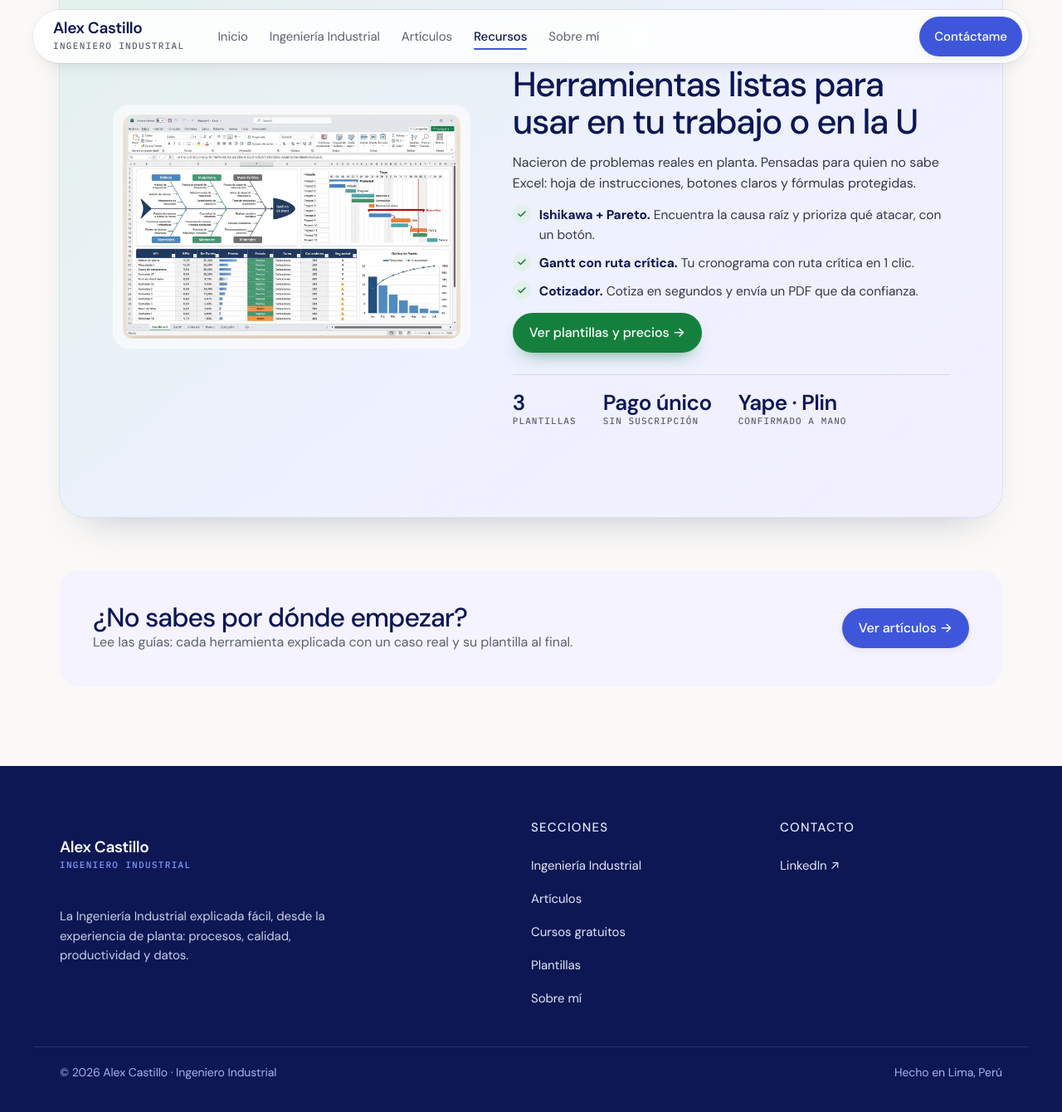
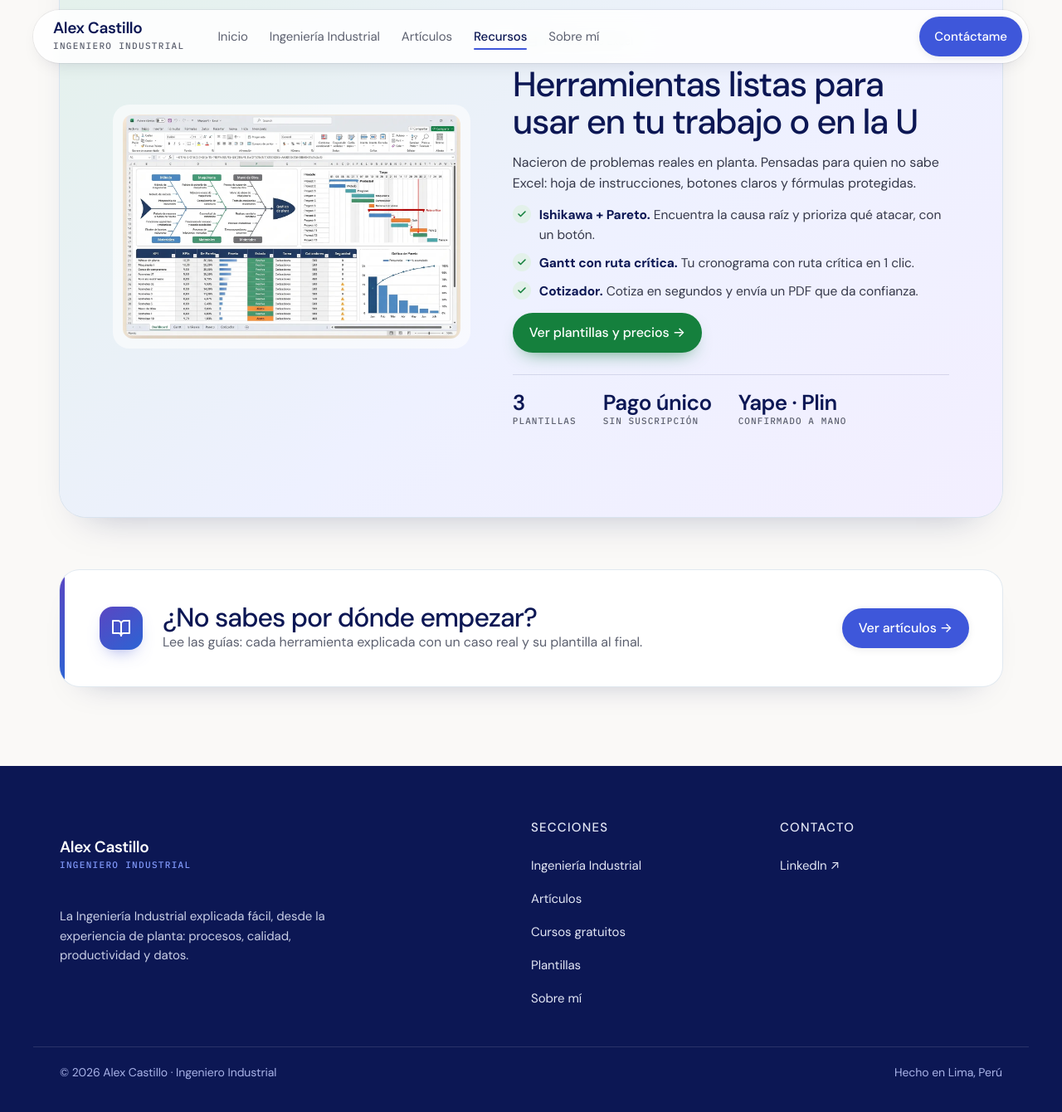
Before and after one commit to AlexCastilloFar/AlexCastilloFar.github.io, a Jekyll site: the page built from recursos/index.html, in a window 1280 px wide and 1400 px high, scrolled down 1355 px. Shown: the top 1340 px of the window at 83% size. Built offline with Jekyll 4.4.1, drawn with Linux system fonts in a browser that asks for light colours.

Commit message:
Recursos: cierre en tarjeta blanca con franja de color (pendiente de aprobación)
Co-Authored-By: Claude Opus 5.5 <noreply@anthropic.com>
Claude-Session: https://claude.ai/code/session_01PDpecnC4qJskpxKXANRDtd

```diff
--- a/assets/css/style.css
+++ b/assets/css/style.css
@@ -1397,3 +1397,11 @@ body:not(.s-inicio):not(.l-post):not(.s-plantillas):not(.s-ingenieria) main{back
 .rc-sellos.claro b{color:var(--ink)}
 .rc-sellos.claro small{color:var(--muted)}
 .rc-light .rc-txt{gap:14px}
+/* Cierre de Recursos: tarjeta blanca con franja de color (distinta de las tarjetas de arriba y del pie) */
+.rc-cta{position:relative;overflow:hidden;background:#fff;justify-content:flex-start;box-shadow:0 0 0 1px var(--line),0 20px 40px -30px rgba(12,23,84,.35);padding-left:clamp(32px,4vw,48px)}
+.rc-cta::before{content:"";position:absolute;left:0;top:0;bottom:0;width:6px;background:linear-gradient(180deg,#5a46c2,#2c64d4)}
+.rc-cta>div{flex:1;min-width:220px}
+.rc-cta .btn{margin-left:auto}
+.rc-cta-ico{width:52px;height:52px;border-radius:16px;display:grid;place-items:center;flex:none;background:linear-gradient(140deg,#5a46c2,#2c64d4);color:#fff;box-shadow:0 10px 22px -12px rgba(63,79,207,.7)}
+.rc-cta-ico svg{width:24px;height:24px}
+@media (max-width:600px){.rc-cta .btn{margin-left:0}}
--- a/recursos/index.html
+++ b/recursos/index.html
@@ -58,7 +58,7 @@ description: Cursos gratuitos con sus clases ordenadas y plantillas de Excel par
 <section class="rc-sec rc-fin">
   <div class="wrap">
     <div class="rc-cta">
-      <div><h2>¿No sabes por dónde empezar?</h2><p>Lee las guías: cada herramienta explicada con un caso real y su plantilla al final.</p></div>
+      <span class="rc-cta-ico">{% include icon.html n="libro" %}</span><div><h2>¿No sabes por dónde empezar?</h2><p>Lee las guías: cada herramienta explicada con un caso real y su plantilla al final.</p></div>
       <a class="btn btn-ink" href="{{ '/articulos/' | relative_url }}">Ver artículos →</a>
     </div>
   </div>
```
